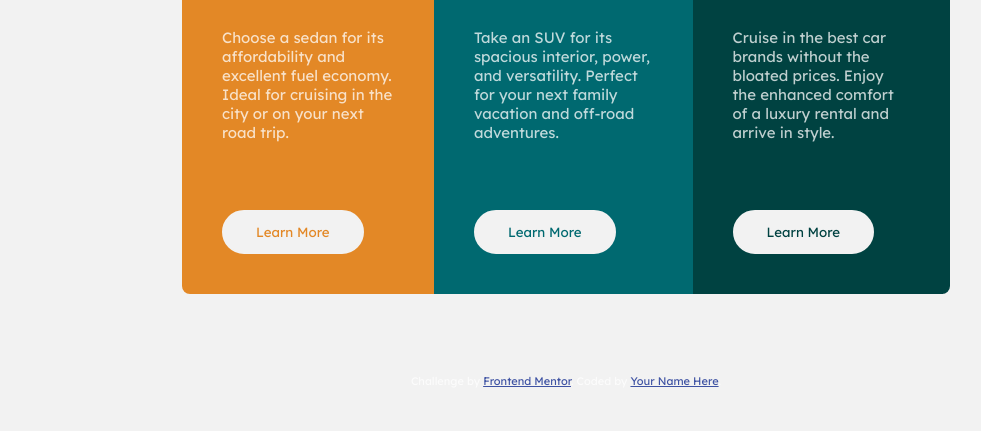
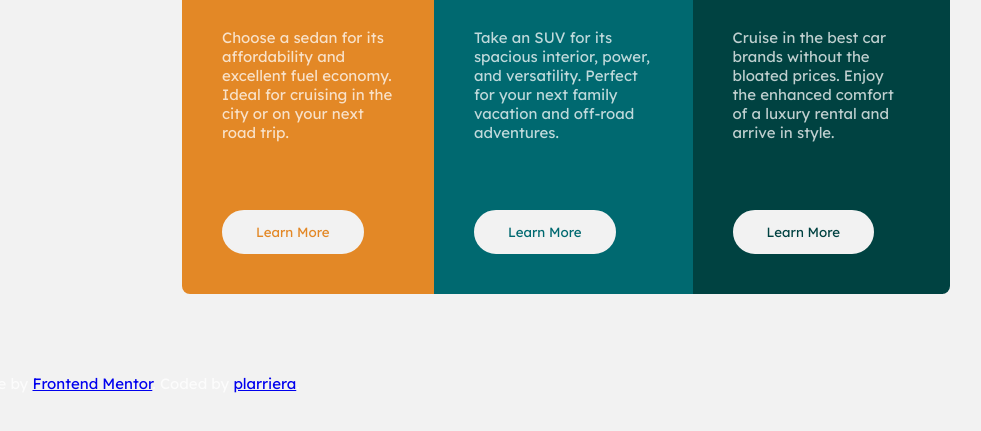
Before and after one commit to plarriera/3-column-preview-card, a plain HTML site: page index.html in a window 1280 px wide. Shown: the part 243-674 px from the top of the page, without its empty margins (74-1055 px from the left). Drawn offline with Linux system fonts and the light colour scheme.

Commit message:
center main, edit .attribution
git is doing weird things (or maybe i'm just dumb)

```diff
--- a/index.html
+++ b/index.html
@@ -7,12 +7,6 @@
   <link rel="icon" type="image/png" sizes="32x32" href="./images/favicon-32x32.png">
   <link rel="stylesheet" href="css/style.css">
   <title>Frontend Mentor | 3-column preview card component</title>
-
-  <!-- Feel free to remove these styles or customise in your own stylesheet 👍 -->
-  <style>
-    .attribution { font-size: 11px; text-align: center; }
-    .attribution a { color: hsl(228, 45%, 44%); }
-  </style>
 </head>
 <body>
   <main>
@@ -41,7 +35,7 @@
 
   <div class="attribution">
     Challenge by <a href="https://www.frontendmentor.io?ref=challenge" target="_blank">Frontend Mentor</a>.
-    Coded by <a href="#">Your Name Here</a>.
+    Coded by <a href="https://github.com/plarriera">plarriera</a>.
   </div>
 </body>
 </html>
```
